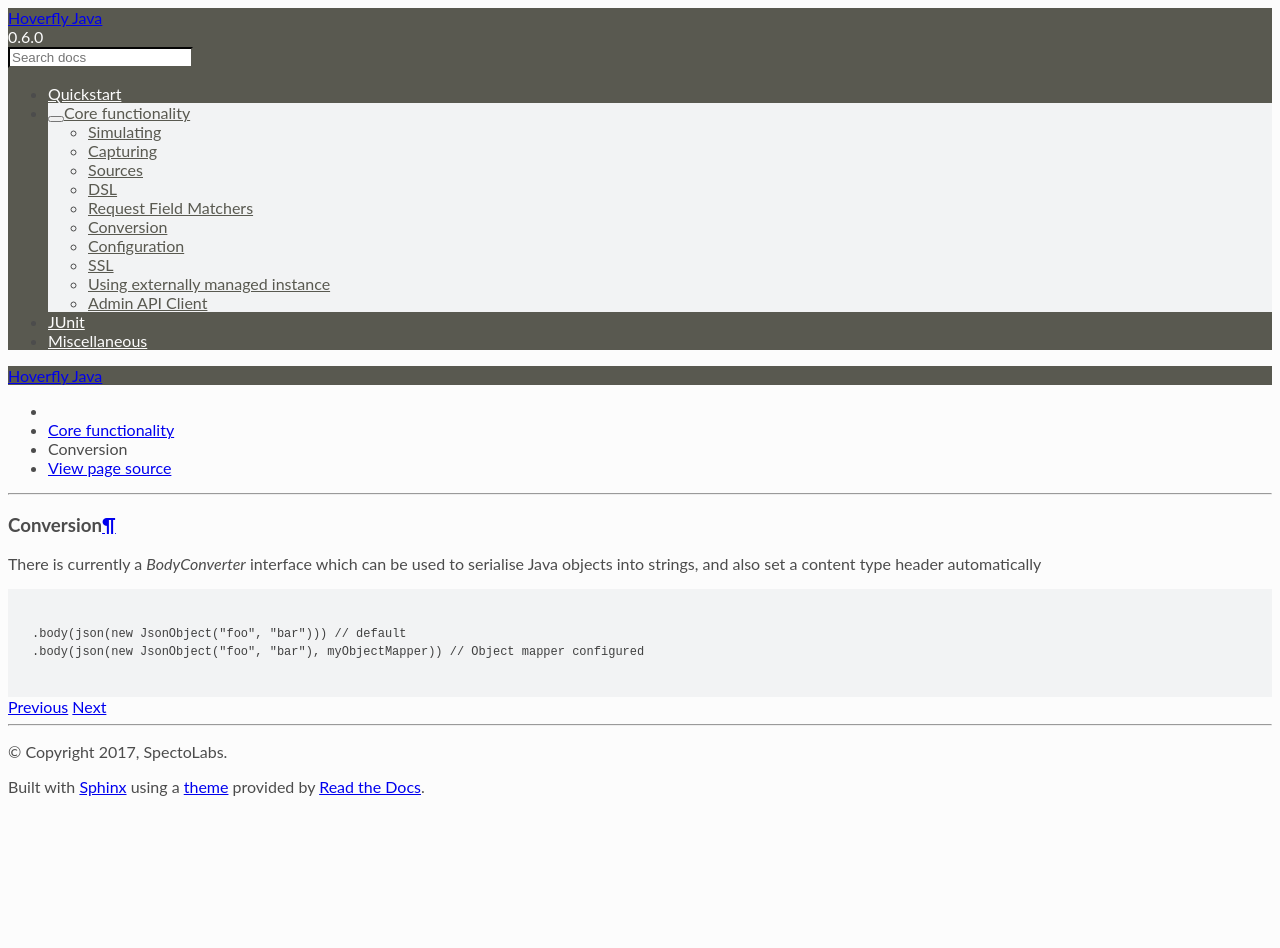
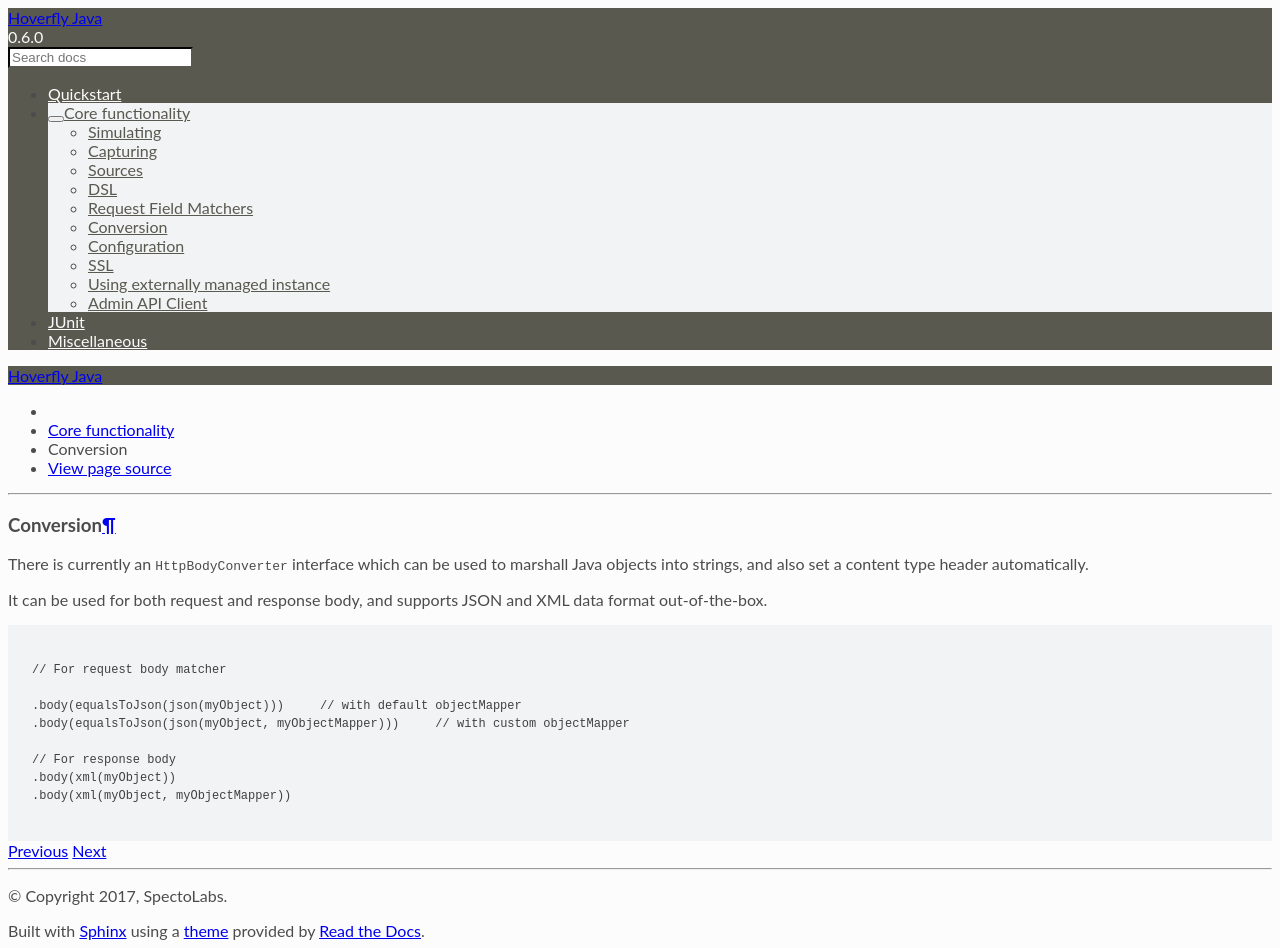
Before and after one commit to tommysitu/hoverfly-java, a Sphinx documentation site: the page built from docs/pages/corefunctionality/conversion.rst, in a window 1280 px wide. Built offline with Sphinx 7.4.7 and the Read the Docs theme 2.0.0, drawn with Linux system fonts in a browser that asks for light colours; comment, search, counter and statistics services are not loaded; before the commit the page ends 900 px from its top, so only the background shows below that.

Commit message:
Documentation tweaks

```diff
--- a/docs/pages/corefunctionality/conversion.rst
+++ b/docs/pages/corefunctionality/conversion.rst
@@ -3,9 +3,17 @@
 Conversion
 ==========
 
-There is currently a `BodyConverter` interface which can be used to serialise Java objects into strings, and also set a content type header automatically
+There is currently an ``HttpBodyConverter`` interface which can be used to marshall Java objects into strings, and also set a content type header automatically.
+
+It can be used for both request and response body, and supports JSON and XML data format out-of-the-box.
 
 .. code-block:: java
 
-    .body(json(new JsonObject("foo", "bar"))) // default
-    .body(json(new JsonObject("foo", "bar"), myObjectMapper)) // Object mapper configured
+    // For request body matcher
+
+    .body(equalsToJson(json(myObject)))     // with default objectMapper
+    .body(equalsToJson(json(myObject, myObjectMapper)))     // with custom objectMapper
+
+    // For response body
+    .body(xml(myObject))
+    .body(xml(myObject, myObjectMapper))
--- a/docs/pages/corefunctionality/dsl.rst
+++ b/docs/pages/corefunctionality/dsl.rst
@@ -27,9 +27,9 @@
             .willReturn(noContent())
     )
 
-The entry point for the DSL is `HoverflyDSL.service`.  After calling this you can provide a `method` and `path`, followed by optional request components.
-You can then use `willReturn` to state which response you want when there is a match, which takes `responseBuilder` object that you can instantiate directly,
-or via the helper class `ResponseCreators`.
+The entry point for the DSL is ``HoverflyDSL.service``.  After calling this you can provide a ``method`` and ``path``, followed by optional request components.
+You can then use ``willReturn`` to state which response you want when there is a match, which takes ``ResponseBuilder`` object that you can instantiate directly,
+or via the helper class ``ResponseCreators``.
 
 You can also simulate fixed network delay using DSL.
 
--- a/docs/pages/corefunctionality/simulating.rst
+++ b/docs/pages/corefunctionality/simulating.rst
@@ -15,7 +15,7 @@
         // do some requests here
     }
 
-When running Hoverfly standalone you can clean it by calling *reset* method.
+When running Hoverfly standalone you can clean it by calling ``reset`` method.
 
 .. code-block:: java
     try (Hoverfly hoverfly = new Hoverfly(configs(), SIMULATE)) {
--- a/docs/pages/corefunctionality/ssl.rst
+++ b/docs/pages/corefunctionality/ssl.rst
@@ -7,7 +7,7 @@
 the external service, and then SSL again between your client and Hoverfly.  To get this to work, Hoverfly comes with it's own self-signed certificate which has to be trusted by
 your client.  To avoid the pain of configuring your keystore, Hoverfly's certificate is trusted automatically when you instantiate it.
 
-Alternatively, you can override the default SSL certificate by providing your own certificate and key files via the HoverflyConfig object, for example:
+Alternatively, you can override the default SSL certificate by providing your own certificate and key files via the ``HoverflyConfig`` object, for example:
 
 .. code-block:: java
 
--- a/docs/pages/junit/junit.rst
+++ b/docs/pages/junit/junit.rst
@@ -25,7 +25,7 @@
 File is relative to ``src/test/resources/hoverfly``.
 
 Multi-Capture
--------
+-------------
 
 .. code-block:: java
 
@@ -60,5 +60,5 @@
 Use @ClassRule
 --------------
 
-It is recommended to boot Hoverfly once and share it across multiple tests by using a `@ClassRule` rather than `@Rule`.  This means you don't have the overhead of starting one process per test,
+It is recommended to boot Hoverfly once and share it across multiple tests by using a ``@ClassRule`` rather than ``@Rule``.  This means you don't have the overhead of starting one process per test,
 and also guarantees that all your system properties are set correctly before executing any of your test code.
--- a/docs/pages/misc/misc.rst
+++ b/docs/pages/misc/misc.rst
@@ -26,8 +26,8 @@
 
 There are several options to achieve this:
 
-* Use `@ClassRule` and it guarantees that `HoverflyRule` is executed at the very start and end of the test case
-* If using `@Rule` is inevitable, you should initialize the HttpClient inside your `@Before` setUp method which will be executed after `@Rule`
+* Use ``@ClassRule`` and it guarantees that ``HoverflyRule`` is executed at the very start and end of the test case
+* If using ``@Rule`` is inevitable, you should initialize the HttpClient inside your ``@Before`` setUp method which will be executed after ``@Rule``
 * As a last resort, you may want to manually configured Apache HttpClient to use custom proxy or SSL context, please check out `HttpClient examples <https://hc.apache.org/httpcomponents-client-ga/examples.html>`_
 
 Legacy Schema Migration
```
